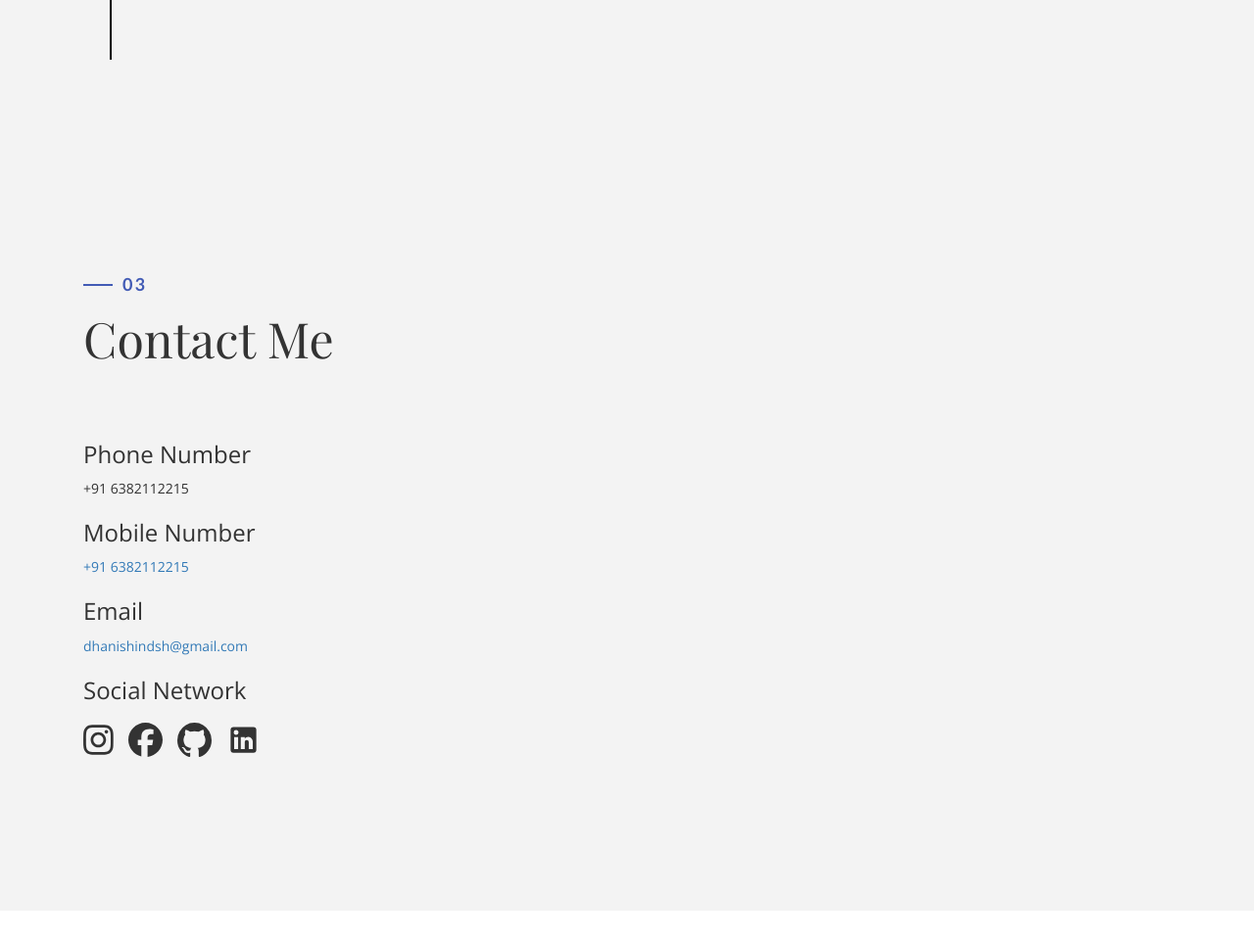
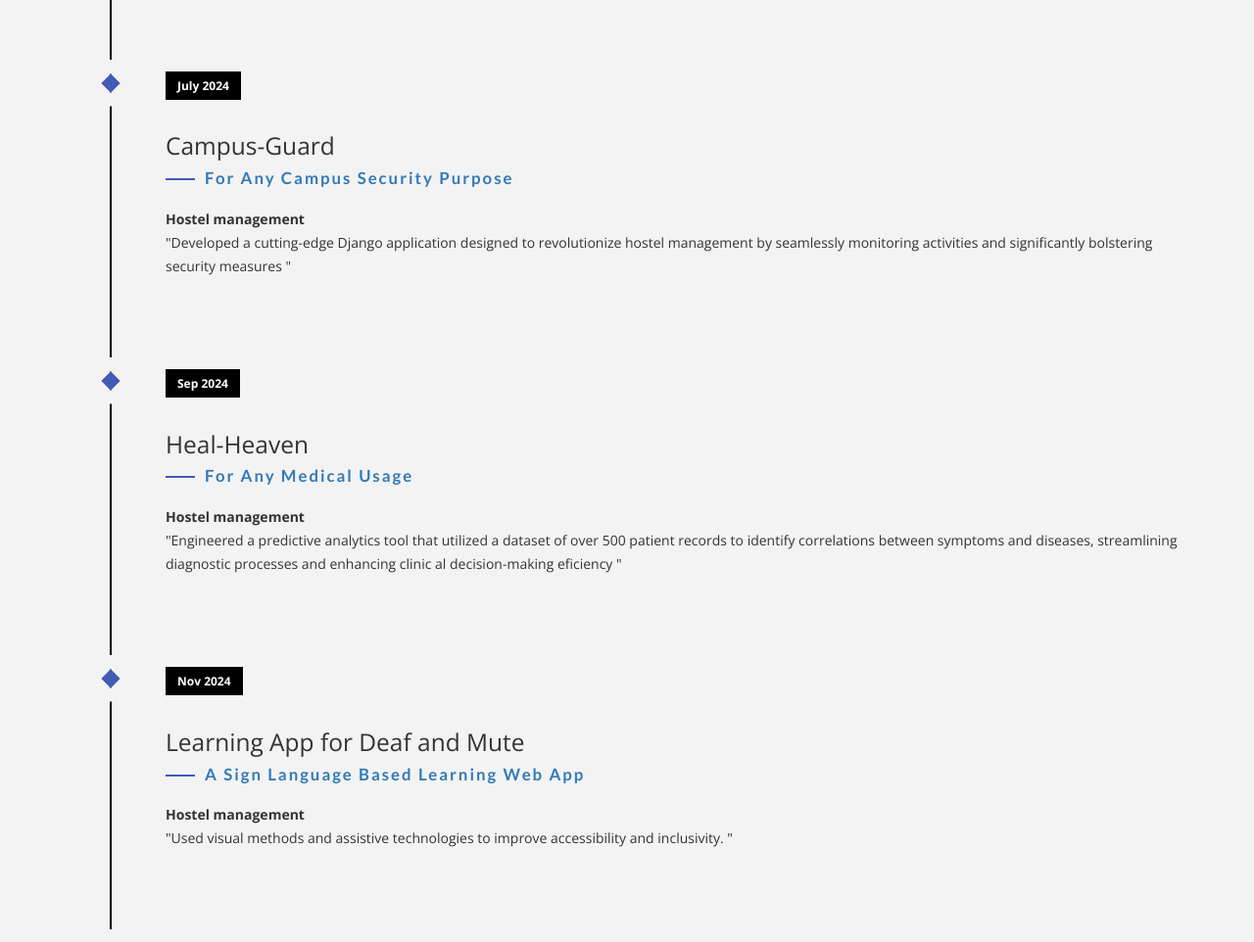
Before and after one commit to Dhanish-27/portfolio, a plain HTML site: page index.html in a window 1280 px wide. Shown: the part 2263-3225 px from the top of the page at 98% size. Before the commit the page ends 3193 px from the top, so only its background shows below. Drawn offline with nearby package versions, Linux system fonts and the light colour scheme; a web font is replaced by a local one.

Commit message:
Update index.html

```diff
--- a/index.html
+++ b/index.html
@@ -103,6 +103,64 @@
                     </li>
                 </ul>
             </div>
+            <div class="col-md-12">
+                <ul class="timeline">
+                    <li class="timeline-event" data-aos="fade-up">
+                        <label class="timeline-event-icon"></label>
+                        <div class="timeline-event-copy">
+                            <p class="timeline-event-thumbnail">July 2024</p>
+                            <h3>Campus-Guard</h3>
+                            <h4><a href="#" target="_blank">For Any campus security purpose</a></h4>
+                            <p><strong>Hostel management</strong>
+                                <br>"Developed a cutting-edge Django application designed to revolutionize hostel management by seamlessly monitoring activities and significantly bolstering security measures "
+                            </p>
+                        </div>
+                    </li>
+                </ul>
+            </div>
+             <div class="col-md-12">
+                <ul class="timeline">
+                    <li class="timeline-event" data-aos="fade-up">
+                        <label class="timeline-event-icon"></label>
+                        <div class="timeline-event-copy">
+                            <p class="timeline-event-thumbnail">Sep 2024</p>
+                            <h3>Heal-Heaven</h3>
+                            <h4><a href="#" target="_blank">For any medical usage</a></h4>
+                            <p><strong>Hostel management</strong>
+                                <br>"Engineered a predictive
+analytics tool that utilized a
+dataset of over 500 patient
+records to identify correlations
+between symptoms and diseases,
+streamlining diagnostic
+processes and enhancing clinic
+al decision-making eficiency  "
+                            </p>
+                        </div>
+                    </li>
+                </ul>
+            </div>
+            <div class="col-md-12">
+                <ul class="timeline">
+                    <li class="timeline-event" data-aos="fade-up">
+                        <label class="timeline-event-icon"></label>
+                        <div class="timeline-event-copy">
+                            <p class="timeline-event-thumbnail">Nov 2024</p>
+                            <h3>Learning App for Deaf and  Mute </h3>
+                            <h4><a href="#" target="_blank">A Sign Language Based Learning Web App</a></h4>
+                            <p><strong>Hostel management</strong>
+                                <br>"Used visual methods and assistive
+technologies to improve
+accessibility and inclusivity. "
+                            </p>
+                        </div>
+                    </li>
+                </ul>
+            </div>
+
+
+
+
         </div>
     </div>
 
```
